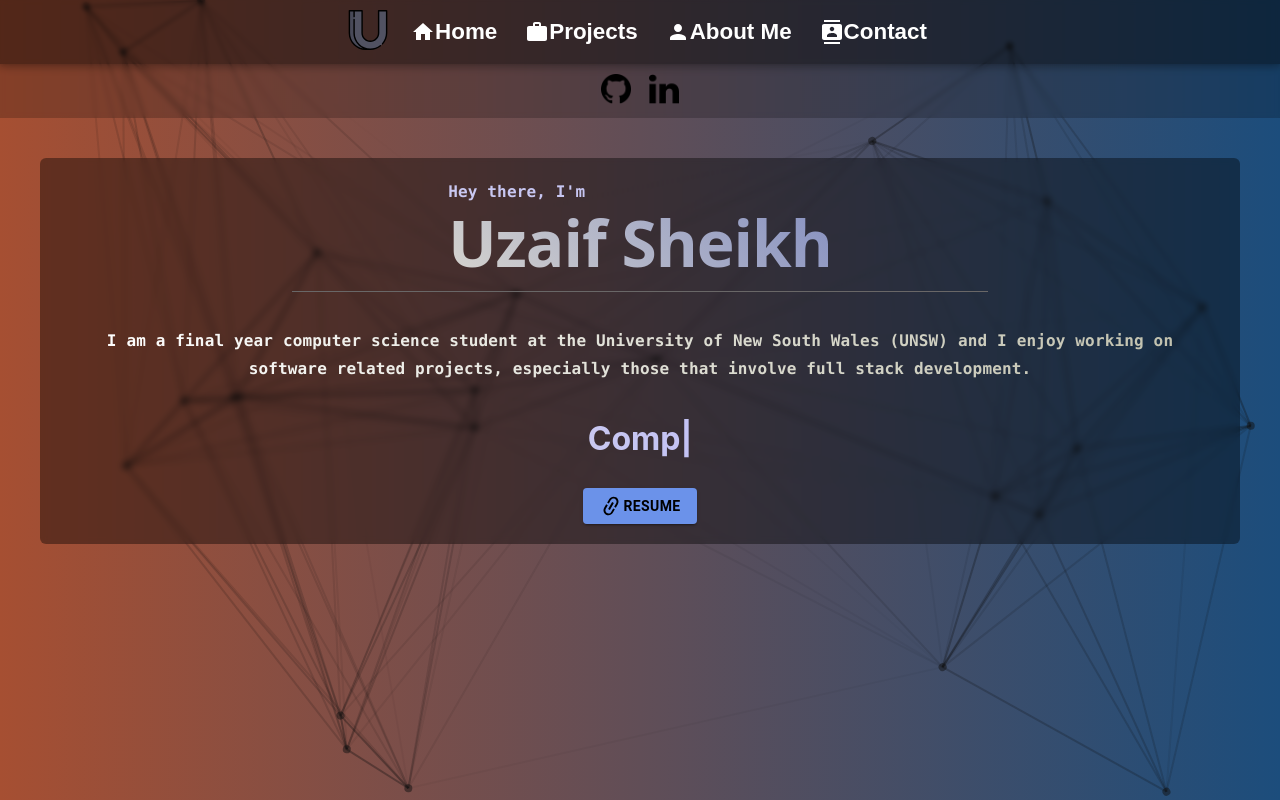
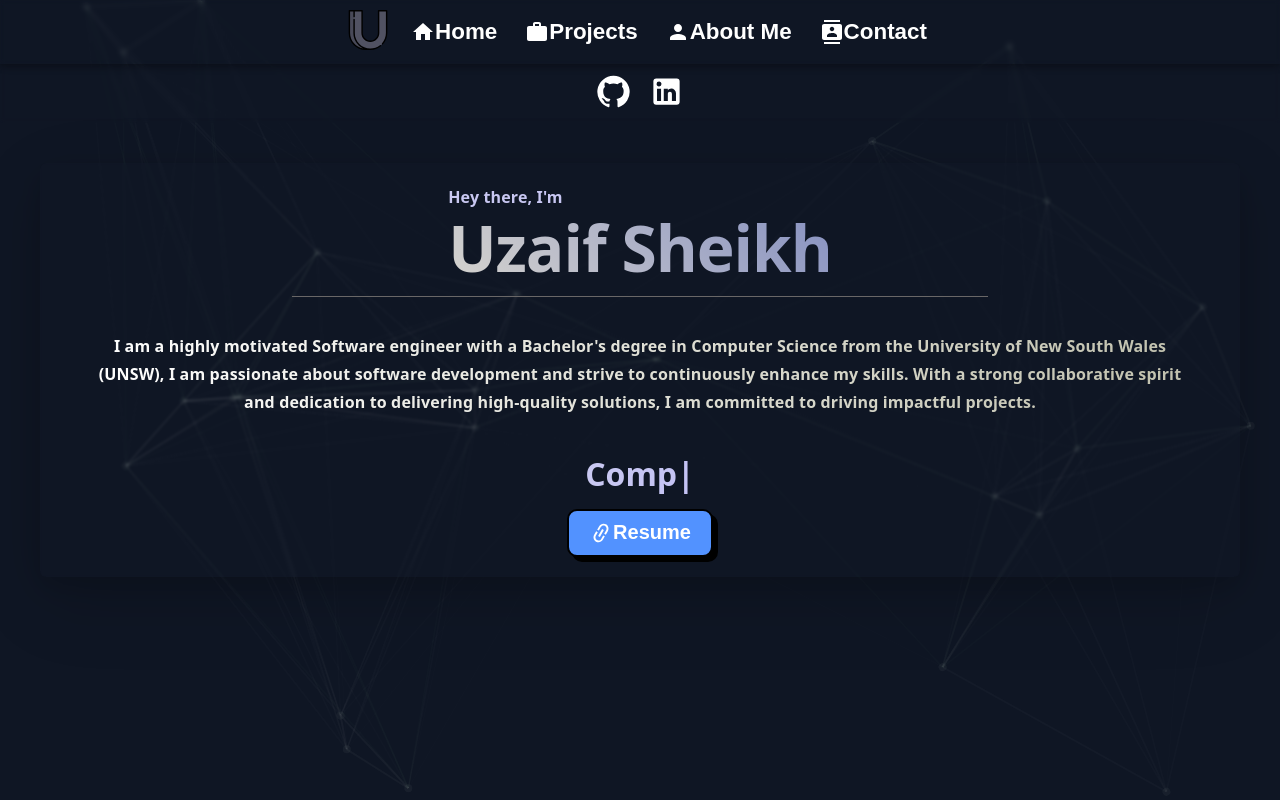
Before and after one commit to Uzaif-Sheikh/portfolio, a React (Create React App) app: page / in a window 1280 px wide. Built offline with nearby package versions, Linux system fonts and the light colour scheme.

Commit message:
made ui changes

```diff
--- a/src/App.css
+++ b/src/App.css
@@ -1,6 +1,6 @@
 body {
-  background-image: linear-gradient(90deg, rgb(166 79 50), rgb(28 77 124));
-  /* background-color: #1c2122; */
+  /* background-image: linear-gradient(90deg, rgb(166 79 50), rgb(28 77 124)); */
+  /* background-color: #0F1624; */
   overflow: auto;
   overflow-x: hidden;
   user-select: none;
@@ -22,7 +22,7 @@ body {
 }
 
 .App-header {
-  background-color: #282c34;
+  background-color: #0F1624;
   min-height: 100vh;
   display: flex;
   flex-direction: column;
--- a/src/App.js
+++ b/src/App.js
@@ -25,7 +25,6 @@ function App() {
   return (
     <>
       <Navbar />
-      <div className="main-contain">
         <AnimatePresence exitBeforeEnter>
           <Routes key={location.pathname} location={location}>
             <Route exact path="/" element={<Home />} />
@@ -35,7 +34,6 @@ function App() {
             <Route path="/contactme" element={<Contact />} />
           </Routes>
         </AnimatePresence>
-      </div>
       <Particles
         id="tsparticles"
         init={particlesInit}
@@ -54,7 +52,7 @@ function App() {
               }
             },
             "color": {
-              "value": "#111"
+              "value": "#cacfcc"
             },
             "shape": {
               "type": "circle",
@@ -63,7 +61,7 @@ function App() {
               }
             },
             "opacity": {
-              "value": 0.5,
+              "value": 0.05,
               "random": false,
               "anim": {
                 "enable": false,
@@ -95,8 +93,8 @@ function App() {
             "line_linked": {
               "enable": true,
               "distance": 600,
-              "color": "#111",
-              "opacity": 0.4,
+              "color": "#cacfcc",
+              "opacity": 0.05,
               "width": 2
             },
             "move": {
@@ -129,7 +127,7 @@ function App() {
               "grab": {
                 "distance": 150,
                 "line_linked": {
-                  "opacity": 0.8
+                  "opacity": 0.1
                 }
               },
               "bubble": {
@@ -152,8 +150,8 @@ function App() {
           },
           "retina_detect": true,
           "background": {
-            "color": "",
-            "image": "linear-gradient(90deg, rgb(166 79 50), rgb(28 77 124))",
+            "color": "#0F1624",
+            // "image": "linear-gradient(90deg, rgb(166 79 50), rgb(28 77 124))",
             "position": "50% 50%",
             "repeat": "no-repeat",
             "size": "cover"
--- a/src/components/AboutMe.css
+++ b/src/components/AboutMe.css
@@ -90,7 +90,6 @@
     flex-direction: column !important;
     margin: 40px !important;
     padding: 20px !important;
-    background-color: rgba(0, 0, 0, 0.398) !important;
     border-radius: 6px !important;
 }
 
--- a/src/components/AboutMe.js
+++ b/src/components/AboutMe.js
@@ -32,6 +32,7 @@ export default function AboutMe() {
             of open-source software and the blockchain, and I enjoy both taking advantage of and
             contributing to both communities.
             </Typography>
+            <br />
             <Typography variant="h5" className="skills">Tech Stack:</Typography>
             <Box className="grid-display">
               <Chip className="btn-skill"
--- a/src/components/Contact.css
+++ b/src/components/Contact.css
@@ -5,7 +5,6 @@
     justify-content: center !important;
     margin: 40px !important;
     padding: 20px !important;
-    background-color: rgba(0, 0, 0, 0.398) !important;
     border-radius: 6px !important;
     color: white !important;
 }
@@ -37,6 +36,7 @@
     color: rgb(224, 217, 217) !important;
     margin-top: 25px !important;
     margin-bottom: 14px !important;
+    font-family: system-ui, -apple-system, BlinkMacSystemFont, 'Segoe UI', Roboto, Oxygen, Ubuntu, Cantarell, 'Open Sans', 'Helvetica Neue', sans-serif !important;
 }
 
 .text-form {
@@ -48,6 +48,7 @@
     border: none;
     border: 1px solid grey;
     border-radius: 4%;
+    font-family: system-ui, -apple-system, BlinkMacSystemFont, 'Segoe UI', Roboto, Oxygen, Ubuntu, Cantarell, 'Open Sans', 'Helvetica Neue', sans-serif !important;
 }
 
 .cont-des {
@@ -68,3 +69,39 @@
     flex-wrap: wrap !important;
 
 }
+
+.comic-button-submit {
+    display: inline-block;
+    padding: 5px 10px;
+    margin: 5px;
+    font-size: 22px;
+    font-weight: bold;
+    text-align: center;
+    text-decoration: none;
+    color: #fff;
+    background-color: #5292ff;
+    border: 2px solid #000;
+    border-radius: 10px;
+    box-shadow: 5px 5px 0px #000;
+    transition: all 0.3s ease;
+    cursor: pointer;
+}
+
+.fix-button-name {
+    display: flex;
+    justify-content: center;
+    align-items: center;
+}
+
+  .comic-button-submit:hover {
+    background-color: #d6d4ce;
+    color: #5292ff;
+    border: 2px solid #5292ff;
+    box-shadow: 5px 5px 0px #5292ff;
+  }
+
+  .comic-button-submit:active {
+    background-color: #2a3e6ddb;
+    box-shadow: none;
+    transform: translateY(4px);
+  }
--- a/src/components/Contact.js
+++ b/src/components/Contact.js
@@ -27,7 +27,7 @@ export default function Contact() {
                                 name="Message"
                             ></TextareaAutosize>
                             <div className="btn">
-                                <Button type="submit" size="small" style={{ "backgroundColor": "rgba(110, 152, 244, 0.95)", "fontWeight": "bold", "color": "black" }}>Submit</Button>
+                                <button type="submit" class="comic-button-submit">Submit</button>
                             </div>
                         </form>
                     </Box>
--- a/src/components/Home.css
+++ b/src/components/Home.css
@@ -1,17 +1,18 @@
-.main-div {
+.main-div-home{
     display: flex !important;
+    flex-direction: column;
     align-items: center !important;
     justify-content: center !important;
     margin: 40px !important;
     padding: 20px !important;
-    background-color: rgba(0, 0, 0, 0.398) !important;
-    backdrop-filter: blur(3px);
+    backdrop-filter: blur(1px);
     border-radius: 6px !important;
+    box-shadow: rgba(2, 2, 2, 0.1) 0px 8px 24px, rgba(0, 0, 0, 0.1) 0px 16px 56px, rgba(2, 2, 2, 0.1) 0px 24px 80px;
 }
 
 .hi-text {
     font-weight: bold !important;
-    font-family: "Lucida Console" !important;
+    font-family: system-ui, -apple-system, BlinkMacSystemFont, 'Segoe UI', Roboto, Oxygen, Ubuntu, Cantarell, 'Open Sans', 'Helvetica Neue', sans-serif !important;
     background-image: linear-gradient(90deg,#c9c8f1,#c3c2f4) !important;
     background-clip: text !important;
     color: transparent !important;
@@ -26,7 +27,7 @@
     background-image: linear-gradient(90deg,#ffffff,#c0c0ad) !important;
     background-clip: text !important;
     color: transparent !important;
-    font-family: "Lucida Console" !important;
+    font-family: system-ui, -apple-system, BlinkMacSystemFont, 'Segoe UI', Roboto, Oxygen, Ubuntu, Cantarell, 'Open Sans', 'Helvetica Neue', sans-serif !important;
     font-weight: 600 !important;
     text-align: center !important;
 }
@@ -49,6 +50,7 @@
 
 .typed-class {
     font-size: 2em;
+    font-family: system-ui, -apple-system, BlinkMacSystemFont, 'Segoe UI', Roboto, Oxygen, Ubuntu, Cantarell, 'Open Sans', 'Helvetica Neue', sans-serif !important;
     background-image: linear-gradient(90deg,#c9c8f1,#c3c2f4) !important;
     background-clip: text !important;
     background-clip: text !important;
@@ -65,3 +67,38 @@
     flex-wrap: wrap !important;
     align-items: center !important;
 }
+
+.comic-button-home {
+    display: inline-block;
+    padding: 10px 20px;
+    font-size: 20px;
+    font-weight: bold;
+    text-align: center;
+    text-decoration: none;
+    color: #fff;
+    background-color: #5292ff;
+    border: 2px solid #000;
+    border-radius: 10px;
+    box-shadow: 5px 5px 0px #000;
+    transition: all 0.3s ease;
+    cursor: pointer;
+}
+
+.fix-button-name {
+    display: flex;
+    justify-content: center;
+    align-items: center;
+}
+
+  .comic-button-home:hover {
+    background-color: #d6d4ce;
+    color: #5292ff;
+    border: 2px solid #5292ff;
+    box-shadow: 5px 5px 0px #5292ff;
+  }
+
+  .comic-button-home:active {
+    background-color: #2a3e6ddb;
+    box-shadow: none;
+    transform: translateY(4px);
+  }
--- a/src/components/Home.js
+++ b/src/components/Home.js
@@ -1,4 +1,4 @@
-import { Box, Button, Divider, Typography } from "@mui/material";
+import { div, Button, Divider, Typography } from "@mui/material";
 import React from "react";
 import LinkIcon from '@mui/icons-material/Link';
 import './Home.css';
@@ -16,27 +16,27 @@ export default function Home() {
 
 	return (
 		<Animation>
-			<>
-				<Box className="main-div">
-					<Box>
+				<div className="main-div-home">
+					<div>
 						<Typography variant="subtitle1" className="hi-text">Hey there, I'm</Typography>
 						<Typography variant="h1" className="name-text">Uzaif Sheikh</Typography>
-					</Box>
+					</div>
                     <Divider className="divider-st"/>
-					<Box className="about-container">
+					<div className="about-container">
 						<Typography variant="subtitle1" className="about-text">
-						I am a final year computer science student at the University of New South Wales
-						(UNSW) and I enjoy working on software related projects, especially those that
-						involve full stack development.
+						I am a highly motivated Software engineer with a Bachelor's degree
+						in Computer Science from the University of New South Wales (UNSW),
+						I am passionate about software development and strive to continuously enhance
+						my skills. With a strong collaborative spirit and dedication to delivering high-quality solutions,
+						I am committed to driving impactful projects.
 						</Typography>
-					</Box>
+					</div>
 					<div className="typed-box">
 						<ReactTyped
 							className="typed-class"
 							strings={[
 								"Computer Science Student.",
 								"Fullstack Developer.",
-								"Open Source and Blockchain Enthusiast.",
 								"Passionate Software Engineer.",
 							]}
 							typeSpeed={100}
@@ -45,9 +45,8 @@ export default function Home() {
 						/>
 					</div>
 					<Divider variant="middle"/>
-					<Button onClick={clickForResume} variant="contained" style={{ "backgroundColor": "rgba(110, 152, 244, 0.95)", "fontWeight": "bold", "color": "black", "marginTop": "16px"}}><LinkIcon style={{ "transform": "rotate(120deg)" }} />Resume</Button>
-				</Box>
-			</>
+					<button onClick={clickForResume} class="comic-button-home"><div className="fix-button-name"><LinkIcon style={{ "transform": "rotate(120deg)" }} />Resume</div></button>
+				</div>
 		</Animation>
 	);
 }
--- a/src/components/Navbar.css
+++ b/src/components/Navbar.css
@@ -20,6 +20,7 @@
     cursor: pointer;
     padding: 5px;
     transition: all 1s ease;
+    color: white !important;
 }
 
 .cont-link:hover {
@@ -67,15 +68,16 @@
 
 .app-bar {
     padding: 10px;
-    background-color: rgba(0, 0, 0, 0.503) !important;
+    background-color: rgba(0, 0, 0, 0) !important;
     backdrop-filter: blur(2px);
     /* opacity: 50% !important; */
 }
 
 .app-bar-below {
     padding: 5px;
-    background-color: rgba(0, 0, 0, 0.201) !important;
+    background-color: rgba(0, 0, 0, 0) !important;
     box-shadow: none !important;
     backdrop-filter: blur(2.5px);
+    color: white;
     /* opacity: 50% !important; */
 }
--- a/src/components/Navbar.js
+++ b/src/components/Navbar.js
@@ -4,6 +4,8 @@ import HomeIcon from '@mui/icons-material/Home';
 import WorkIcon from '@mui/icons-material/Work';
 import PersonIcon from '@mui/icons-material/Person';
 import ContactsIcon from '@mui/icons-material/Contacts';
+import GitHubIcon from '@mui/icons-material/GitHub';
+import LinkedInIcon from '@mui/icons-material/LinkedIn';
 import './Navbar.css'
 import AppBar from '@mui/material/AppBar';
 import { Link } from "react-router-dom";
@@ -46,8 +48,8 @@ export default function Navbar() {
       <AppBar position="static" className="app-bar-below">
         <div className="flex-centre">
           <div className="a-links">
-            <a target="__blank" href="https://github.com/Uzaif-Sheikh" className="cont-link"><img src={github} width="30px" height="30px"/></a>
-            <a target="__blank" href="https://www.linkedin.com/in/uzaif-sheikh-29b607187/" className="cont-link"><img src={linkedin} width="30px" height="30px"/></a>
+            <a target="__blank" href="https://github.com/Uzaif-Sheikh" className="cont-link"><GitHubIcon fontSize="large" /></a>
+            <a target="__blank" href="https://www.linkedin.com/in/uzaif-sheikh-29b607187/" className="cont-link"><LinkedInIcon fontSize="large" /></a>
           </div>
         </div>
       </AppBar>
--- a/src/components/Projects.css
+++ b/src/components/Projects.css
@@ -5,16 +5,18 @@
     justify-content: center !important;
     margin: 40px !important;
     padding: 20px !important;
-    background-color: rgba(0, 0, 0, 0.398) !important;
+    background-color: rgba(0, 0, 0, 0.012) !important;
     border-radius: 6px !important;
     color: white !important;
 }
 
 .card-content {
-    background-color: rgba(18, 18, 18, 0.705) !important;
+    background-color: #0F1624 !important;
     margin: 16px !important;
     cursor: pointer !important;
     transition: all .6s ease-in-out !important;
+    /* box-shadow: 3px 3px 20px rgba(80, 78, 78, 0.5) !important; */
+    box-shadow: rgba(111, 111, 111, 0.2) 0px 12px 28px 0px, rgba(123, 123, 123, 0.1) 0px 2px 4px 0px, rgba(125, 125, 125, 0.154) 0px 0px 0px 1px inset !important;
 }
 
 .card-content:hover {
@@ -76,3 +78,39 @@
     text-decoration: underline !important;
     text-align: center !important;
 }
+
+.comic-button {
+    display: inline-block;
+    padding: 5px 10px;
+    margin: 5px;
+    font-size: 12px;
+    font-weight: bold;
+    text-align: center;
+    text-decoration: none;
+    color: #fff;
+    background-color: #5292ff;
+    border: 2px solid #000;
+    border-radius: 10px;
+    box-shadow: 5px 5px 0px #000;
+    transition: all 0.3s ease;
+    cursor: pointer;
+}
+
+.fix-button-name {
+    display: flex;
+    justify-content: center;
+    align-items: center;
+}
+
+  .comic-button:hover {
+    background-color: #d6d4ce;
+    color: #5292ff;
+    border: 2px solid #5292ff;
+    box-shadow: 5px 5px 0px #5292ff;
+  }
+
+  .comic-button:active {
+    background-color: #2a3e6ddb;
+    box-shadow: none;
+    transform: translateY(4px);
+  }
```
Also changed, not shown: src/components/Projects.js (+38 -37 lines).
